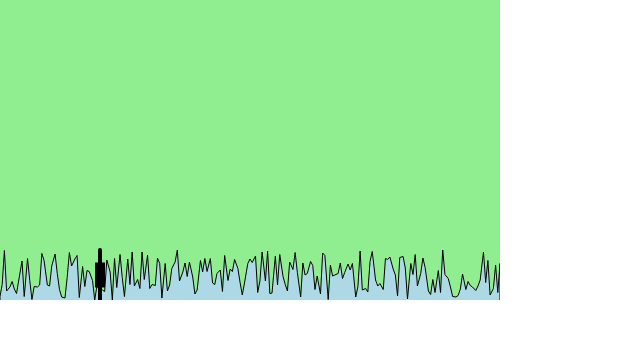
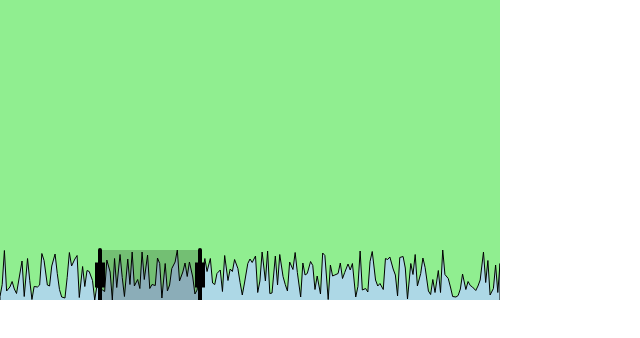
Before and after one commit to michaelbunte/bluerock_history, a React (Create React App) app: page / in a window 1280 px wide. Shown: the top 338 px of the page, without its empty margins (0-640 px from the left). Built offline with nearby package versions, Linux system fonts and the light colour scheme.

Commit message:
Second Brush

```diff
--- a/src/MyChart.js
+++ b/src/MyChart.js
@@ -88,6 +88,30 @@ const MyChart = ({
     }, [x_pos_brush_1, dragging_brush_1, x_origin_brush_1]);
 
 
+    const [dragging_brush_2, set_dragging_brush_2] = useState(false);
+    const [x_origin_brush_2, set_x_origin_brush_2] = useState(0);
+    const [x_pos_brush_2, set_x_pos_brush_2] = useState(200);
+    useEffect(() => {
+        const handle_mouse_move = function (e) {
+            e.stopPropagation();
+            if (dragging_brush_2) {
+                set_x_pos_brush_2(e.clientX - x_origin_brush_2)
+            }
+        }
+        const handle_mouse_up = function (e) {
+            e.stopPropagation()
+            set_dragging_brush_2(false);
+        }
+        window.addEventListener('mousemove', handle_mouse_move);
+        window.addEventListener('mouseup', handle_mouse_up);
+
+        return () => {
+            window.removeEventListener('mousemove', handle_mouse_move);
+            window.removeEventListener('mouseup', handle_mouse_up);
+        };
+    }, [x_pos_brush_2, dragging_brush_2, x_origin_brush_2]);
+
+
 
     let max = 0;
     for (let i = 0; i < data.length; i += navbar_step_size) {
@@ -121,6 +145,15 @@ const MyChart = ({
                         stroke="black" />
                 </g>
 
+                <rect
+                    x={Math.min(x_pos_brush_1, x_pos_brush_2)}
+                    y={height-NAVBAR_HEIGHT}
+                    height={NAVBAR_HEIGHT}
+                    width={Math.abs(x_pos_brush_2-x_pos_brush_1)}
+                    fill="rgba(0,0,0,0.2)"
+                    stroke="none"
+                />
+
                 <g
                     onMouseDown={(e) => {
                         e.stopPropagation();
@@ -133,6 +166,19 @@ const MyChart = ({
                         y_pos={height - NAVBAR_HEIGHT}
                     />
                 </g>
+
+                <g
+                    onMouseDown={(e) => {
+                        e.stopPropagation();
+                        set_x_origin_brush_2(e.clientX - x_pos_brush_2);
+                        set_dragging_brush_2(true);
+                    }}
+                >
+                    <Brush
+                        x_pos={x_pos_brush_2}
+                        y_pos={height - NAVBAR_HEIGHT}
+                    />
+                </g>
             </svg>
         </div>
     );
```
